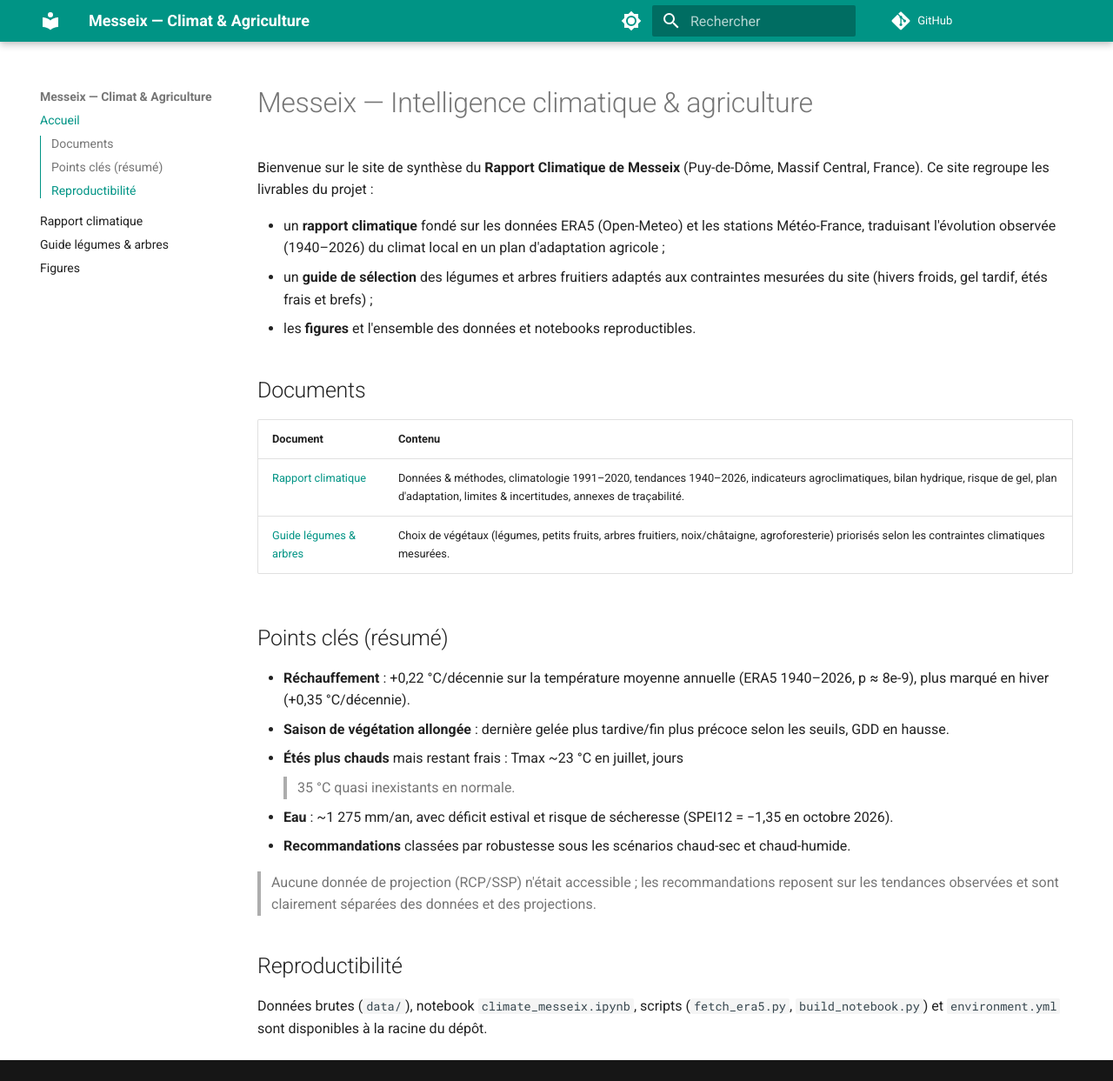
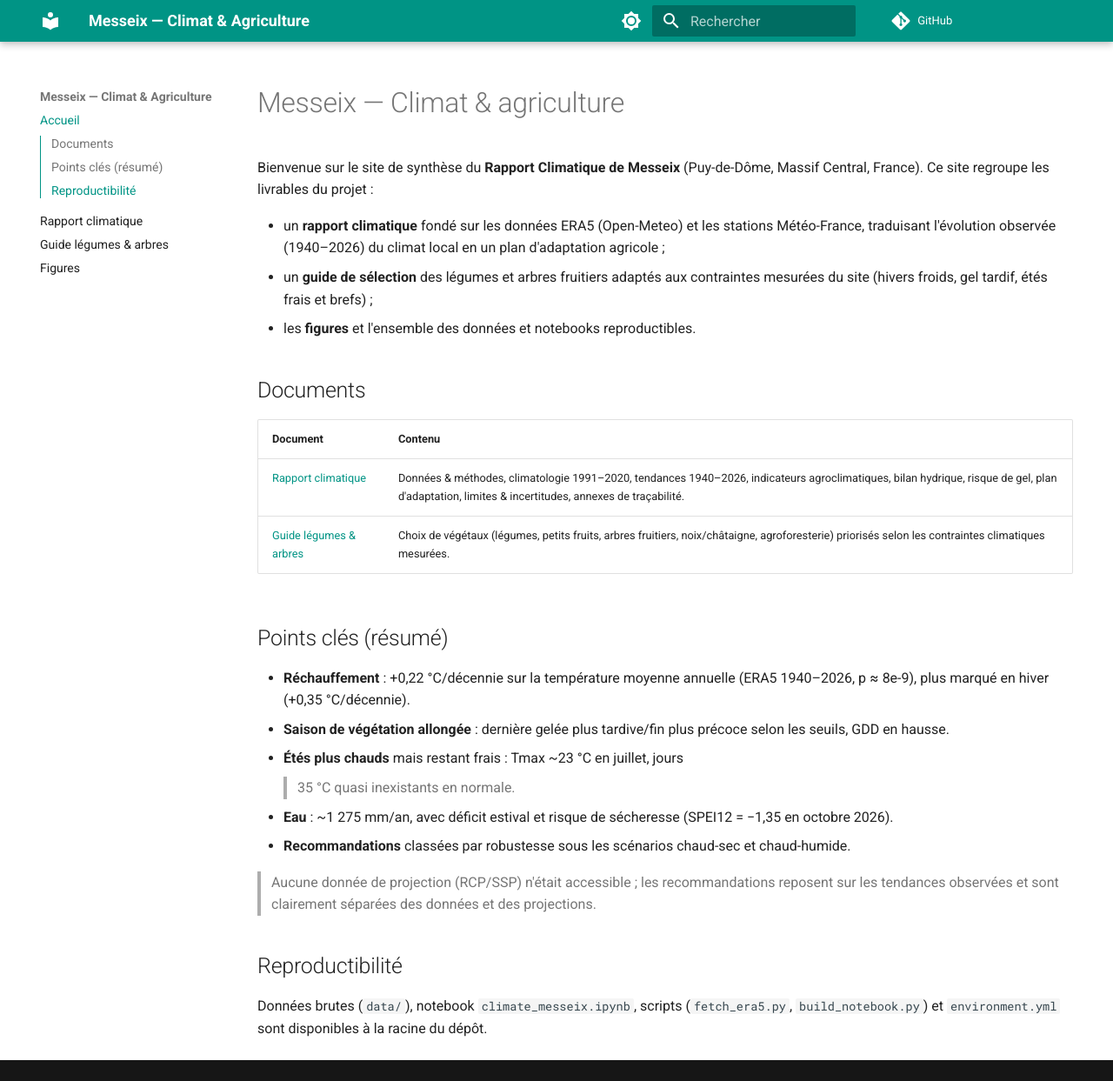
Before and after one commit to cdurand95/messeix-climate, an MkDocs documentation site: the page built from docs/index.md, in a window 1280 px wide and 1243 px high. Shown: the whole window at 87% size. Built offline with MkDocs 1.6.1 and Material for MkDocs 9.7.7, drawn with Linux system fonts in a browser that asks for light colours; comment, search, counter and statistics services are not loaded.

Commit message:
Remove 'Intelligence' wording from site home title

```diff
--- a/docs/index.md
+++ b/docs/index.md
@@ -1,4 +1,4 @@
-# Messeix — Intelligence climatique & agriculture
+# Messeix — Climat & agriculture
 
 Bienvenue sur le site de synthèse du **Rapport Climatique de Messeix**
 (Puy-de-Dôme, Massif Central, France). Ce site regroupe les livrables du projet :
```
